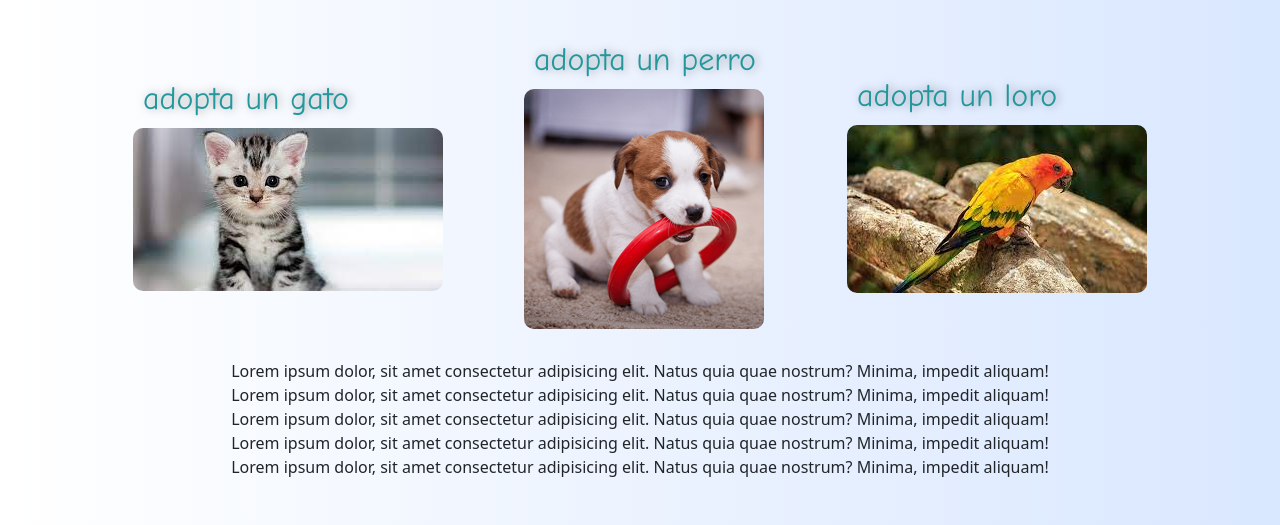
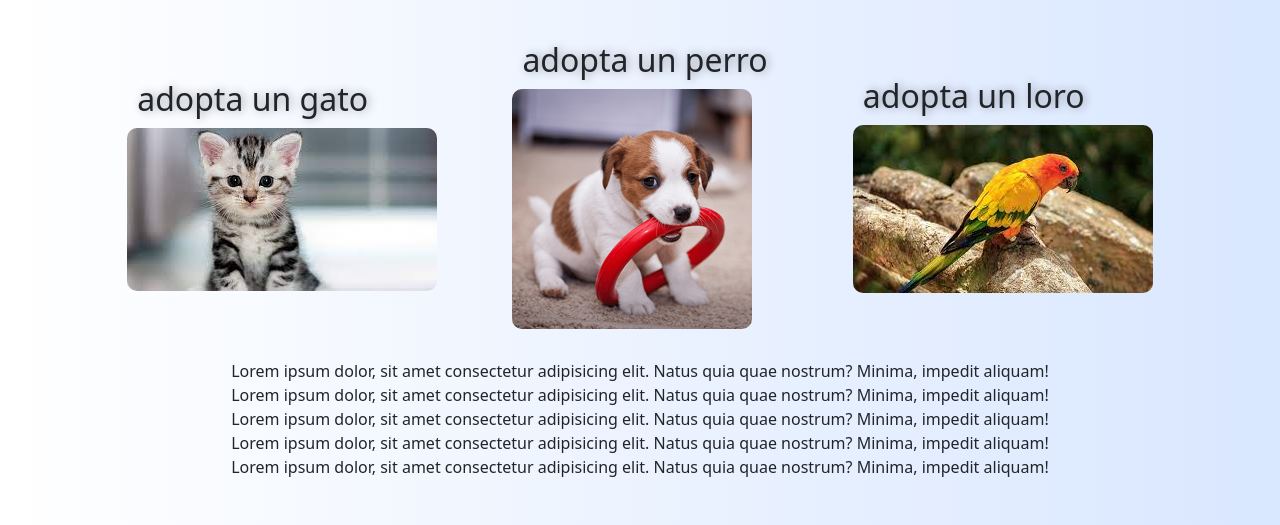
Before and after one commit to ferr223312/codehouse, a website: page index.html in a window 1280 px wide. Shown: the part 183-708 px from the top of the page. Drawn offline with nearby package versions, Linux system fonts and the light colour scheme.

Commit message:
agregrando SEO

```diff
--- a/index.html
+++ b/index.html
@@ -3,7 +3,9 @@
     <meta charset="UTF-8">
     <meta http-equiv="X-UA-Compatible" content="IE=edge">
     <meta name="viewport" content="width=device-width, initial-scale=1.0">
-   <!--  <link rel="stylesheet" href="css/main.css" > -->
+    <meta name="description" content="ANIMALHOUSE LUGAR DE ADOPCIONES DE CARITAS DESAMPARADAS, PUBLIQUE Y CONTACTESE PARA DAR Y CONOCER A ADOPCIONES">
+    <meta name="keywords"  content="HTML, ASP, JS, META, PERROS, GATOS, LORO, ANIMALES, MASCOTAS, ADOPCIONES">
+    <!--  <link rel="stylesheet" href="css/main.css" > -->
     <link rel="stylesheet" href="css/styles.css">
     <link href="https://cdn.jsdelivr.net/npm/bootstrap@5.1.3/dist/css/bootstrap.min.css" rel="stylesheet" integrity="sha384-1BmE4kWBq78iYhFldvKuhfTAU6auU8tT94WrHftjDbrCEXSU1oBoqyl2QvZ6jIW3" crossorigin="anonymous">
     <title>animalhouse</title>
--- a/scss/componentes/_section.scss
+++ b/scss/componentes/_section.scss
@@ -1,23 +1,23 @@
-$h2text(
-colortext:rgb(34, 152, 156);)
+$h2text:(
+colortext: #22989c);
 @mixin text {
     margin: 10px;
     padding-top: 10px;
     border: 0px;
     h2{
-        color: colortext;
+        color: map-get($h2text, colortext);
         font-family: "comic Sans MS";
-        font-size: 2rem;}
+        font-size: 2rem;
+
+}
 }
 
 section {
-
-
     a img{
             border-radius: 10px;
             border: 20px;
             border-color: black;
-
+    }
 }
 .section-group{
     background-repeat: repeat-x;
@@ -43,7 +43,6 @@ section {
         @include text();
         }
     }
-
     .imagene3{
         margin: 15px;
         padding: 15px;
@@ -53,7 +52,6 @@ section {
         .text-loro{
         @include text();
         }
-
     }
 }
 @media(max-width: 1049px){
@@ -61,6 +59,5 @@ section {
         display: flex;
         justify-content: center;
         flex-direction: column;
-
     }
 }
```
Also changed, not shown: enlaces/gatos-adopciones.html (+2 -0 lines), enlaces/inicio-sesion.html (+2 -0 lines), enlaces/loros-adopciones.html (+2 -0 lines), enlaces/perros-adopcion.html (+2 -0 lines), enlaces/somos.html (+2 -0 lines), css/styles.css.
